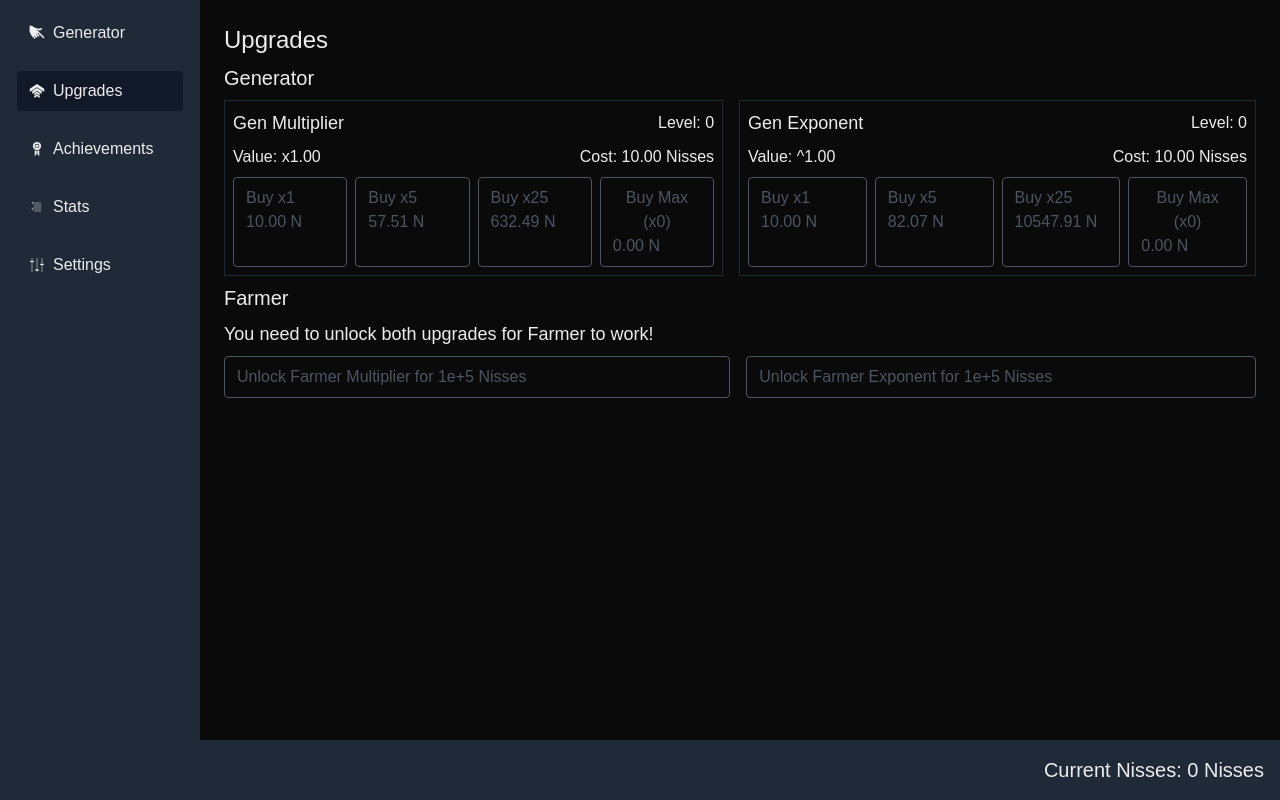
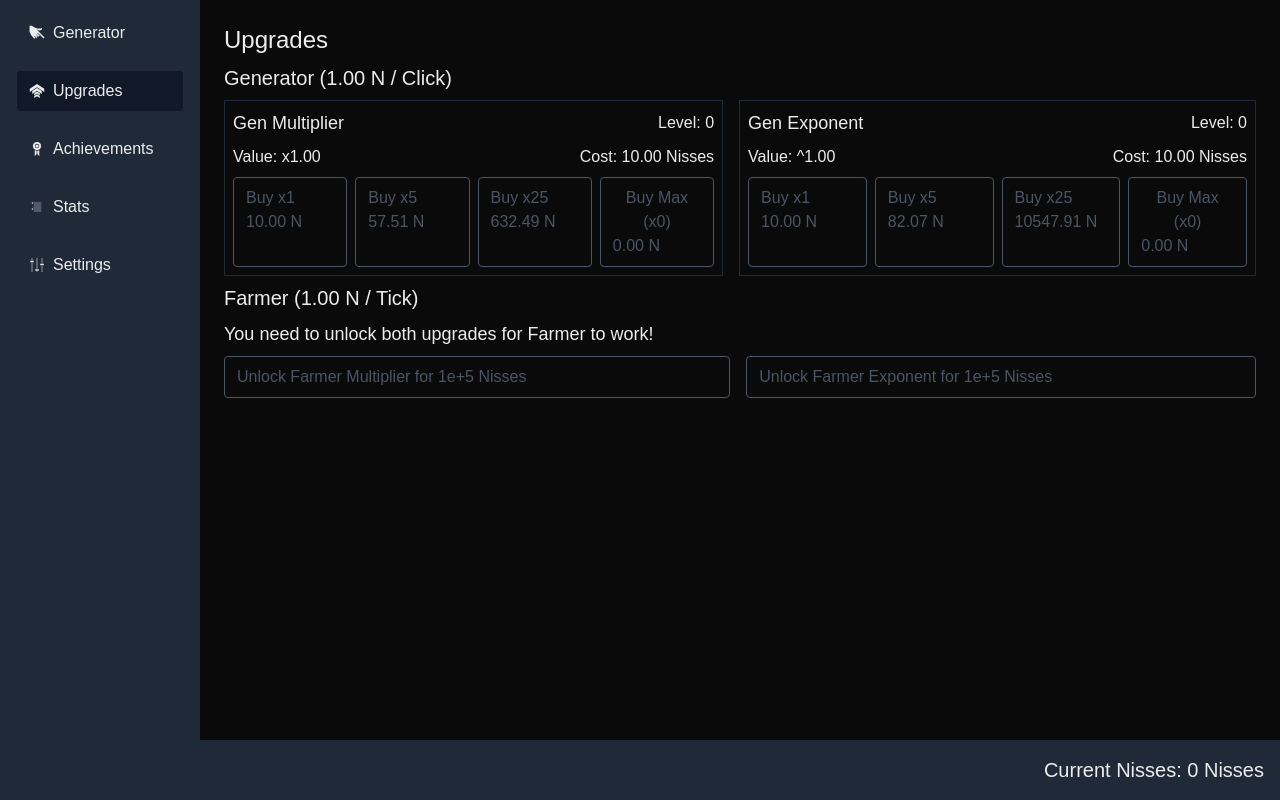
Before and after one commit to enyineer/nissesgen, a Next.js app: page /game/upgrades in a window 1280 px wide. Built offline with nearby package versions, Linux system fonts and the light colour scheme.

Commit message:
Show tick factors on upgrade page

```diff
--- a/app/game/upgrades/page.tsx
+++ b/app/game/upgrades/page.tsx
@@ -5,14 +5,23 @@ import { useGeneratorUpgrade } from "../../../engine/useGeneratorUpgrade";
 import UpgradeButton from "./upgradeButton";
 
 export default function UpgradesPage() {
-  const { generatorExponentUpgrade, generatorMultiplierUpgrade } =
-    useGeneratorUpgrade();
-  const { farmerExponentUpgrade, farmerMultiplierUpgrade } = useFarmerUpgrade();
+  const {
+    generatorExponentUpgrade,
+    generatorMultiplierUpgrade,
+    tickFactor: generatorTickFactor,
+  } = useGeneratorUpgrade();
+  const {
+    farmerExponentUpgrade,
+    farmerMultiplierUpgrade,
+    tickFactor: farmerTickFactor,
+  } = useFarmerUpgrade();
 
   return (
     <div className="flex flex-col gap-2">
       <h1 className="text-2xl">Upgrades</h1>
-      <h2 className="text-xl">Generator</h2>
+      <h2 className="text-xl">
+        Generator ({generatorTickFactor.toFixed(2)} N / Click)
+      </h2>
       <div className="flex justify-between gap-4 xl:flex-row flex-col">
         <div className="flex-grow">
           <UpgradeButton
@@ -27,7 +36,9 @@ export default function UpgradesPage() {
           />
         </div>
       </div>
-      <h2 className="text-xl">Farmer</h2>
+      <h2 className="text-xl">
+        Farmer ({farmerTickFactor.toFixed(2)} N / Tick)
+      </h2>
       <h3 className="text-lg">
         You need to unlock both upgrades for Farmer to work!
       </h3>
```
